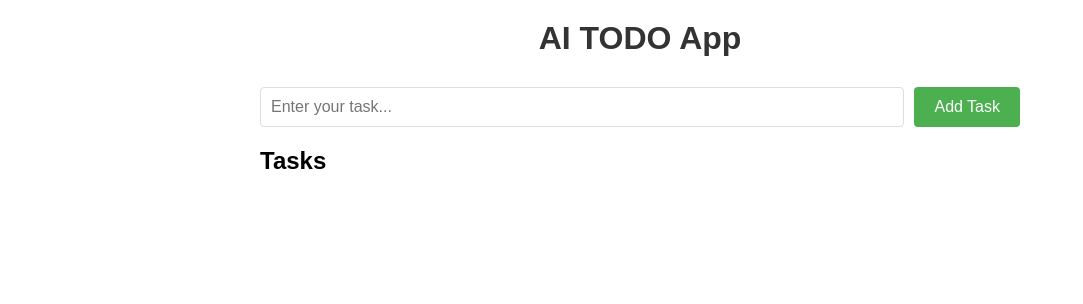
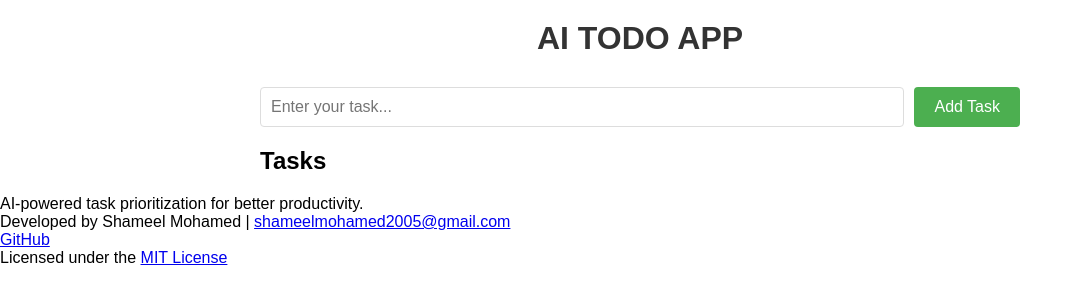
Before and after one commit to ShameelMohamed/AI-TODO, a plain HTML site: page index.html in a window 1280 px wide. Shown: the whole page, without its empty margins (0-1083 px from the left). Drawn offline with Linux system fonts and the light colour scheme.

Commit message:
Update index.html

```diff
--- a/index.html
+++ b/index.html
@@ -3,12 +3,12 @@
 <head>
     <meta charset="UTF-8">
     <meta name="viewport" content="width=device-width, initial-scale=1.0">
-    <title>AI TODO App</title>
+    <title>AI TODO APP</title>
     <link rel="stylesheet" href="styles.css">
 </head>
 <body>
     <div class="container">
-        <h1>AI TODO App</h1>
+        <h1>AI TODO APP</h1>
         <div class="input-section">
             <input type="text" id="taskInput" placeholder="Enter your task...">
             <button onclick="addTask()" id="addButton">Add Task</button>
@@ -21,6 +21,14 @@
             <div id="tasksList"></div>
         </div>
     </div>
+    <footer class="footer">
+        <div class="footer-content">
+            <p>AI-powered task prioritization for better productivity.</p>
+            <p>Developed by Shameel Mohamed | <a href="mailto:shameelmohamed2005@gmail.com">shameelmohamed2005@gmail.com</a></p>
+            <p class="github-link"><a href="https://github.com/ShameelMohamed" target="_blank">GitHub</a></p>
+            <p>Licensed under the <a href="https://opensource.org/license/MIT" target="_blank">MIT License</a></p>
+        </div>
+    </footer>
     <script src="script.js"></script>
 </body>
 </html>
```
